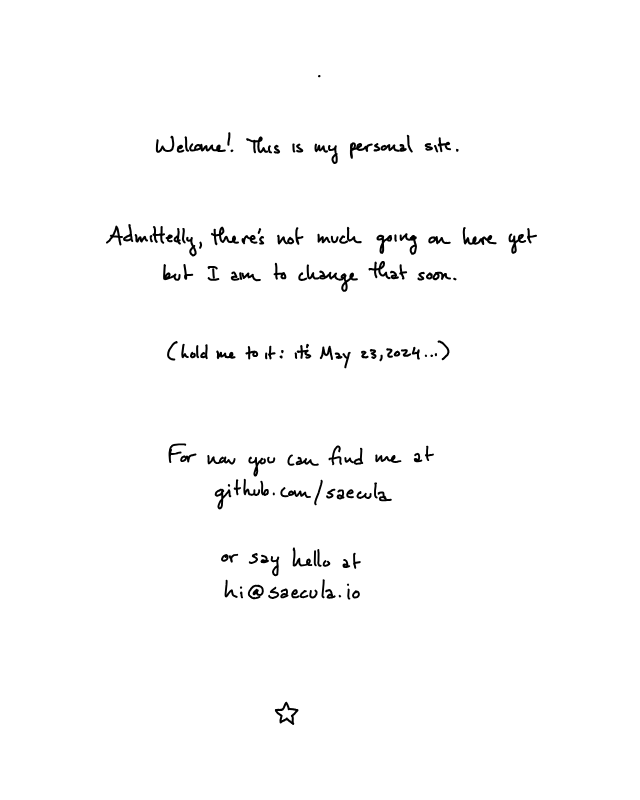
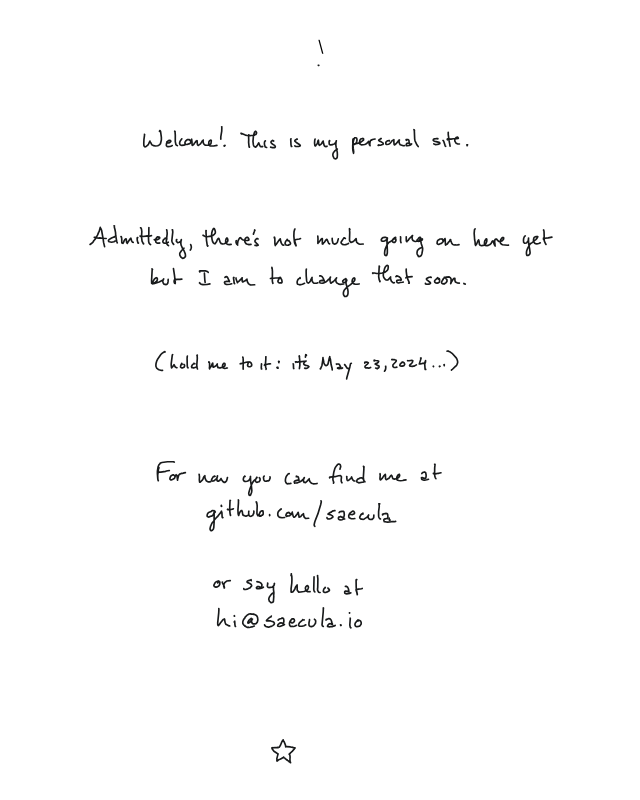
Before and after one commit to saecula/saecula-io, a Next.js app: page / in a window 1280 px wide. Shown: the whole page, without its empty margins (319-959 px from the left). Built offline with nearby package versions, Linux system fonts and the light colour scheme.

Commit message:
update css/style, size, path width for readable dark mode

```diff
--- a/src/app/globals.css
+++ b/src/app/globals.css
@@ -22,3 +22,11 @@ a {
   color: inherit;
   text-decoration: none;
 }
+
+@media (prefers-color-scheme: dark) {
+  html {
+    color-scheme: dark;
+    background-color: #181a1b;
+    color: #c0c0c0;
+  }
+}
--- a/src/app/page.js
+++ b/src/app/page.js
@@ -6,7 +6,7 @@ const text = "Welcome! this is my personal site and it's under construction. for
 
 const Home = () => {
     return (<main className={styles.main}>
-        <Image src={page} alt={text} height={650} />
+\        <Image src={page} alt={text} height={700} />
     </main>)
 }
 
```
Also changed, not shown: src/app/page2.svg.
